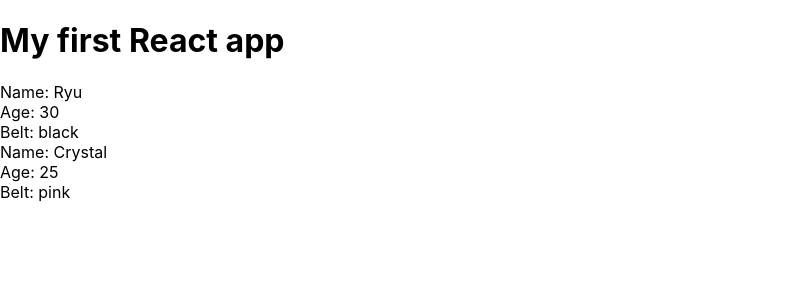
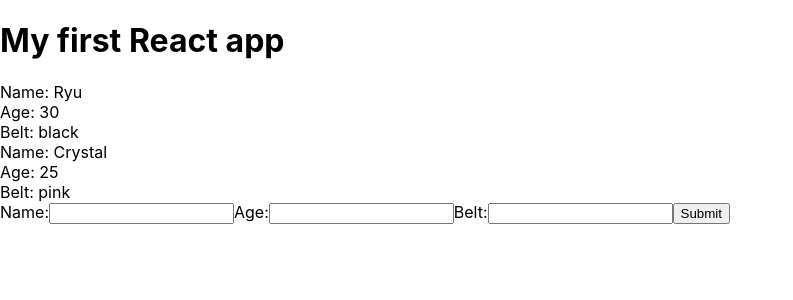
Before and after one commit to ElomKossi/Getting-Started-React, a React (Create React App) app in the folder myapp/: page / in a window 1280 px wide. Shown: the top 300 px of the page, without its empty margins (0-793 px from the left). Built offline with nearby package versions, Linux system fonts and the light colour scheme.

Commit message:
Form-Revisited

```diff
--- /dev/null
+++ b/myapp/src/AddNinja.js
@@ -0,0 +1,36 @@
+import React, { Component } from 'react'
+
+class AddNinja extends Component {
+  state = {
+    name: null,
+    age: null,
+    belt: null
+  }
+  handleChange = (e) => {
+    // console.log(e.target.id, e.target.value);
+    this.setState({
+      [e.target.id]: e.target.value
+    });
+  }
+  handleSubmit = (e) => {
+    e.preventDefault();
+    console.log(this.state);
+  }
+  render() {
+    return (
+      <div>
+        <form onSubmit={this.handleSubmit}>
+          <label htmlFor="name">Name:</label>
+          <input type="text" id="name" onChange={this.handleChange} />
+          <label htmlFor="age">Age:</label>
+          <input type="text" id="age" onChange={this.handleChange} />
+          <label htmlFor="belt">Belt:</label>
+          <input type="text"id="belt" onChange={this.handleChange} />
+          <button>Submit</button>
+        </form>
+      </div>
+    )
+  }
+}
+
+export default AddNinja
--- a/myapp/src/App.js
+++ b/myapp/src/App.js
@@ -1,5 +1,6 @@
 import React, { Component } from 'react';
 import Ninjas from './Ninjas'
+import AddNinja from './AddNinja'
 
 class App extends Component {
   state = {
@@ -14,6 +15,7 @@ class App extends Component {
       <div className="App">
         <h1>My first React app</h1>
         <Ninjas ninjas={this.state.ninjas}/>
+        <AddNinja />
       </div>
     );
   }
```
